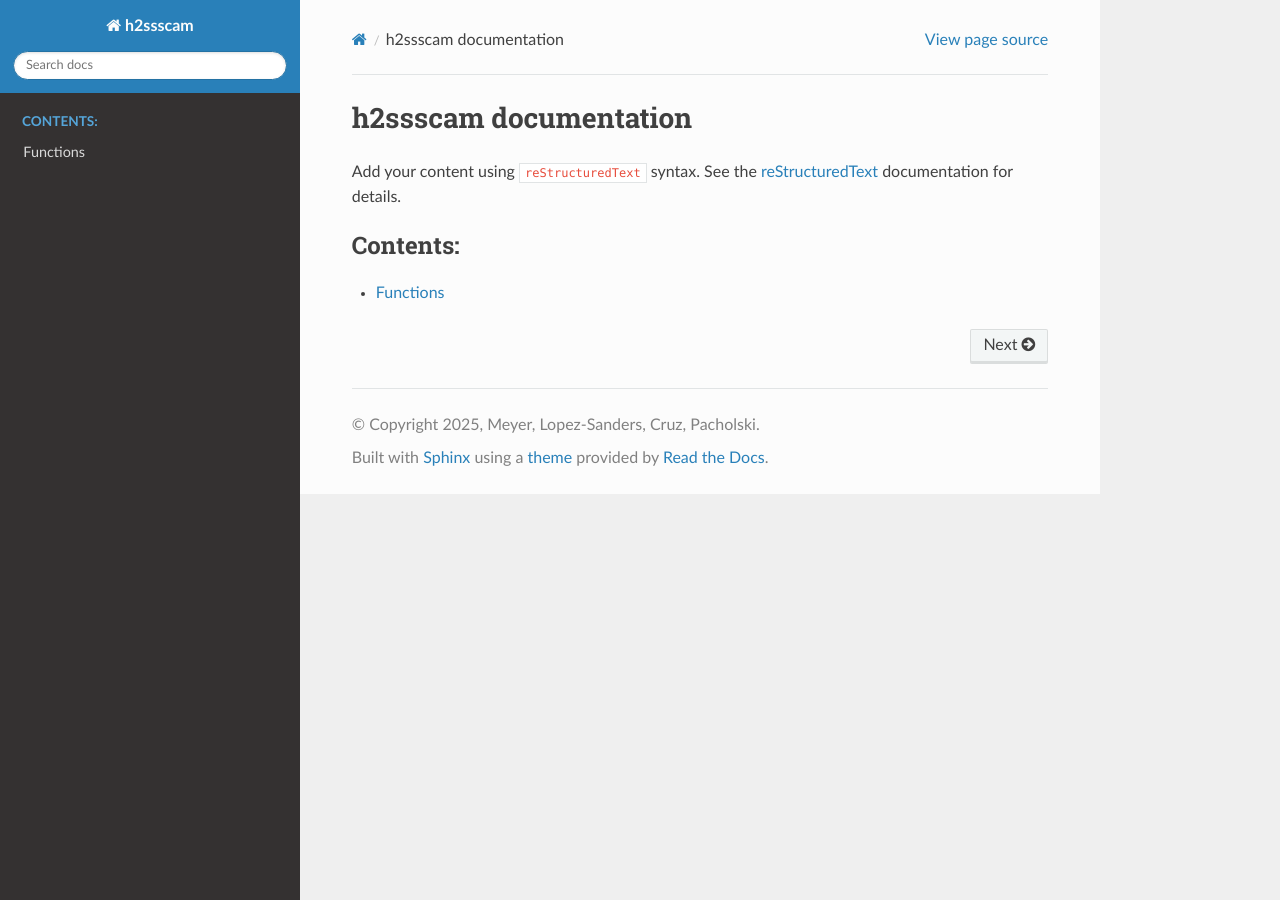
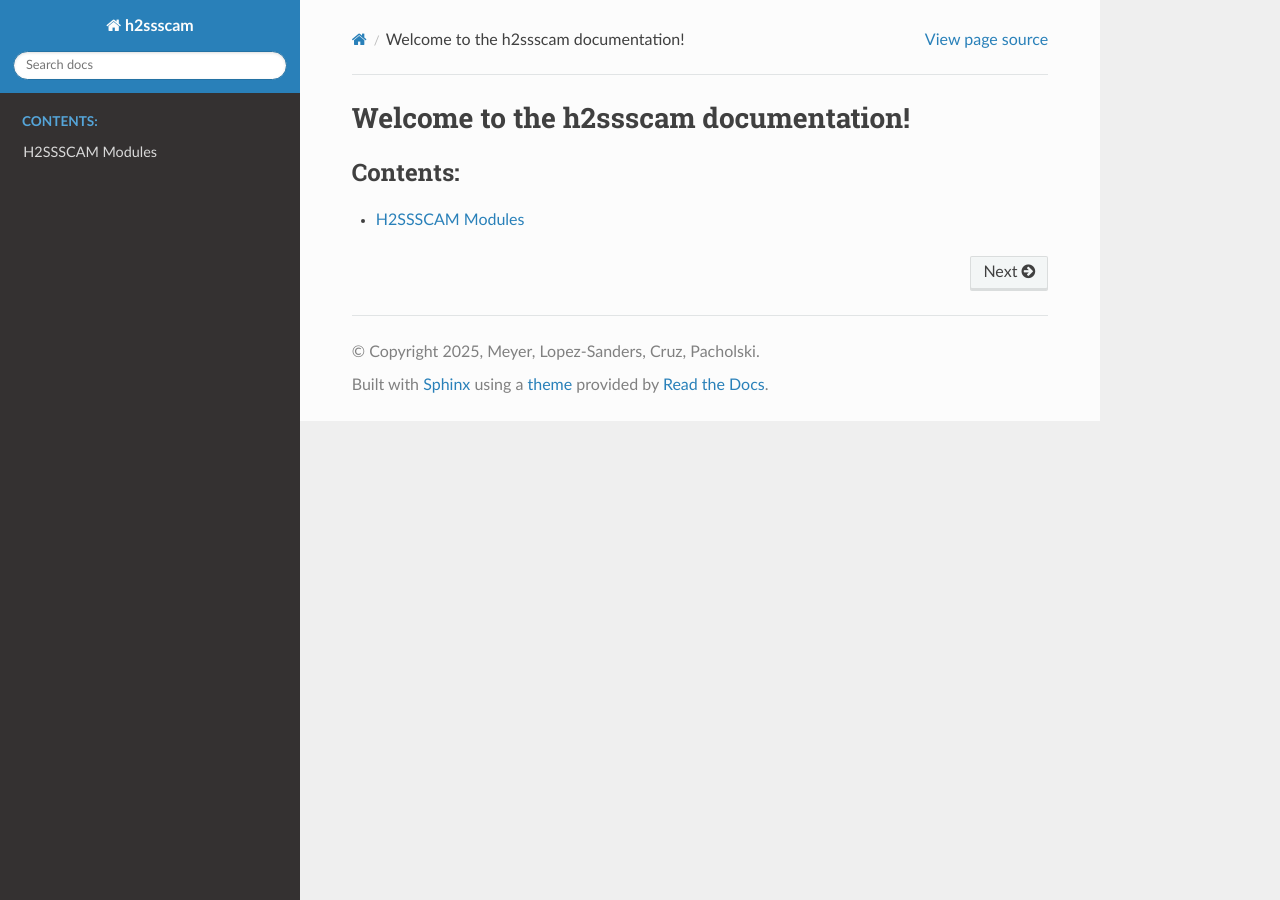
Before and after one commit to colemeyer/h2ssscam, a Sphinx documentation site: the page built from docs/index.rst, in a window 1280 px wide. Built offline with Sphinx 7.4.7 and the Read the Docs theme 3.1.0, drawn with Linux system fonts in a browser that asks for light colours.

Commit message:
documentation page works, need to hide some functions

```diff
--- a/docs/index.rst
+++ b/docs/index.rst
@@ -3,12 +3,12 @@
    You can adapt this file completely to your liking, but it should at least
    contain the root `toctree` directive.
 
-h2ssscam documentation
+Welcome to the h2ssscam documentation!
 ======================
 
-Add your content using ``reStructuredText`` syntax. See the
-`reStructuredText <https://www.sphinx-doc.org/en/master/usage/restructuredtext/index.html>`_
-documentation for details.
+.. Add your content using ``reStructuredText`` syntax. See the
+.. `reStructuredText <https://www.sphinx-doc.org/en/master/usage/restructuredtext/index.html>`_
+.. documentation for details.
 
 
 .. toctree::
```
Also changed, not shown: docs/h2ssscam.rst (+12 -5 lines).
